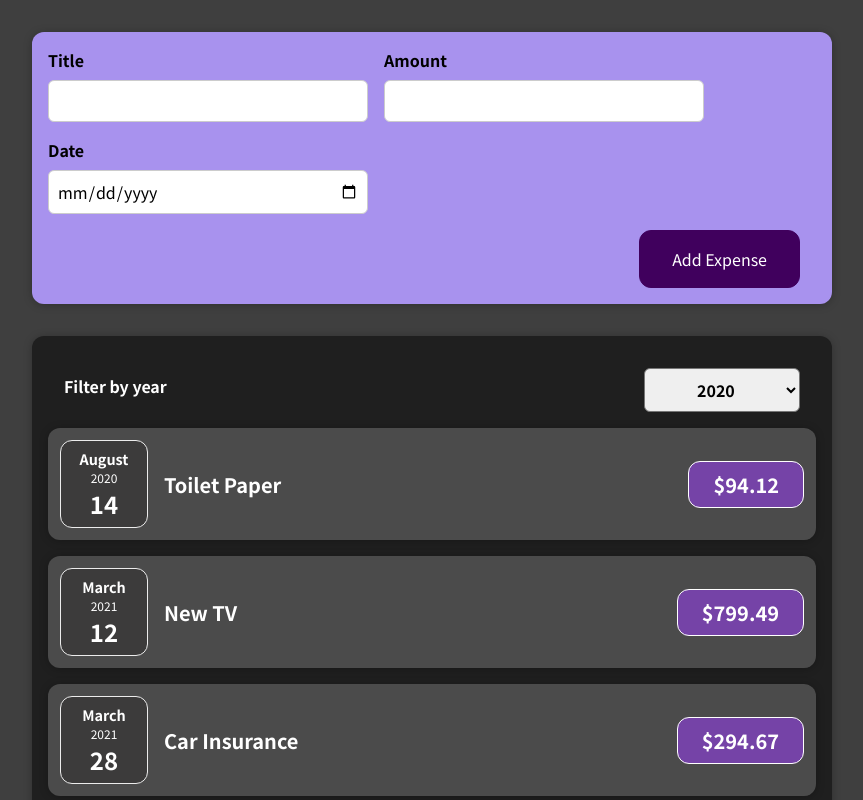
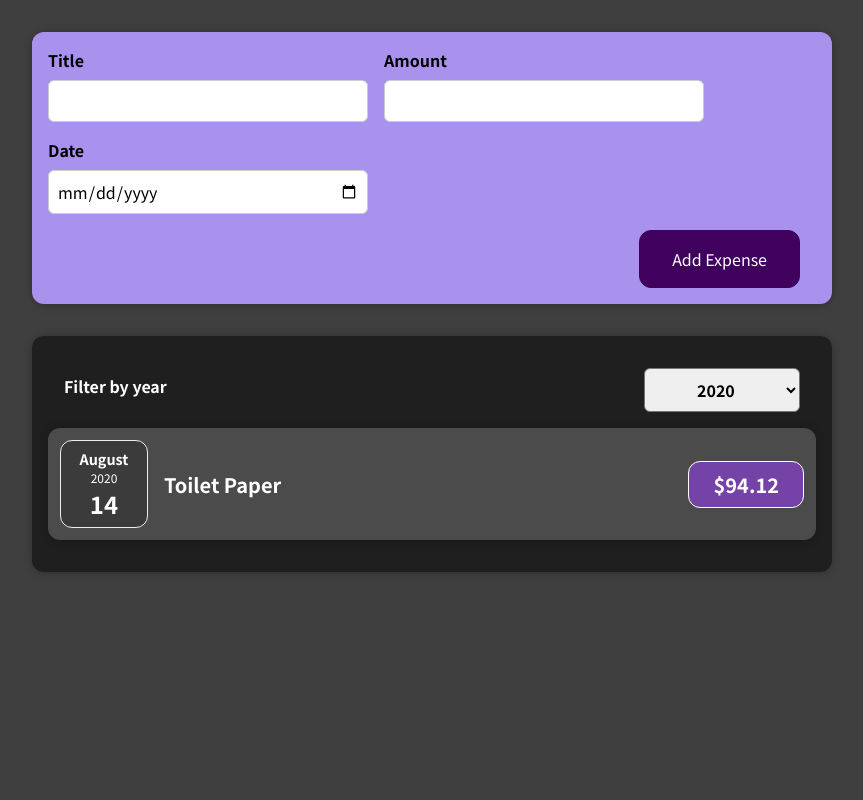
Before and after one commit to baam-dev/react-Ex.Tracker, a React (Create React App) app: page / in a window 1280 px wide. Shown: the top 800 px of the page, without its empty margins (208-1071 px from the left). Built offline with nearby package versions, Linux system fonts and the light colour scheme.

Commit message:
displaying items depended on year

```diff
--- a/src/App.js
+++ b/src/App.js
@@ -19,7 +19,7 @@
     id: "e4",
     title: "New Desk (Wooden)",
     amount: 450,
-    date: new Date(2021, 5, 12),
+    date: new Date(2022, 5, 12),
   },
 ];
 function App() {
--- a/src/components/Expenses/Expenses.js
+++ b/src/components/Expenses/Expenses.js
@@ -10,6 +10,9 @@
   const filterChangeHandler = (selectedYear) => {
     setFilteredYear(selectedYear);
   };
+  const filteredExpenses = props.items.filter((expense) => {
+    return expense.date.getFullYear().toString() === filteredYear;
+  });
   return (
     <div>
       <Card className="expenses">
@@ -17,7 +20,7 @@
           selected={filteredYear}
           onChangeFilter={filterChangeHandler}
         />
-        {props.items.map((expense) => (
+        {filteredExpenses.map((expense) => (
           <ExpenseItem
             key={expense.id}
             title={expense.title}
```
Also changed, not shown: 1 other file (tests, documents, lock files or other folders).
